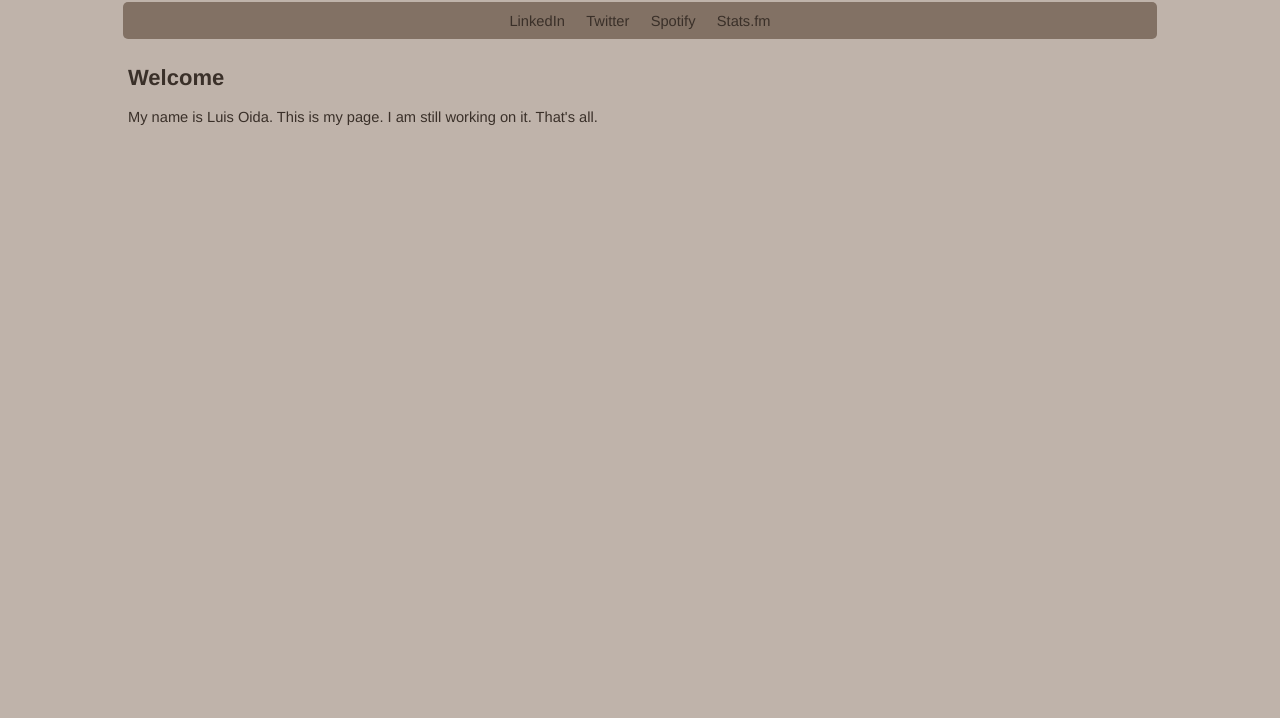
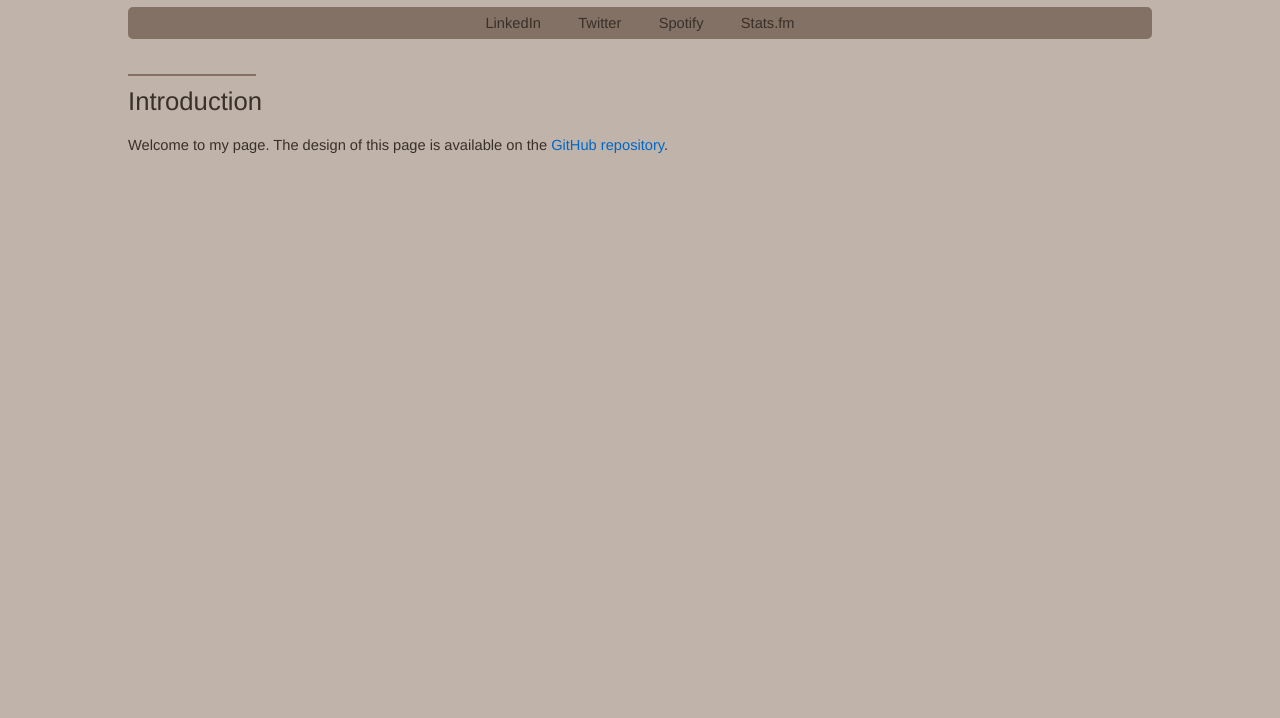
Before and after one commit to luisoida/luisoida.github.io, a plain HTML site: page index.html in a window 1280 px wide. Shown: the part 82-800 px from the top of the page. Drawn offline with Linux system fonts and the light colour scheme.

Commit message:
Updates navigation bar
Adds more colors to be used by the navigation bar
Removes shadow from previous interface version

```diff
--- a/index.html
+++ b/index.html
@@ -20,9 +20,10 @@
 </nav>
 <main>
     <section id="welcome">
-        <h1>Welcome</h1>
+        <h2>Introduction</h2>
         <p>
-            My name is Luis Oida. This is my page. I am still working on it. That's all.
+            Welcome to my page. The design of this page is available on the
+            <a href="https://www.github.com/">GitHub repository</a>.
         </p>
     </section>
 </main>
--- a/stylesheet.css
+++ b/stylesheet.css
@@ -19,6 +19,10 @@
         --lo-background: #3A3029;
         --lo-foreground: #BFB3AA;
         --lo-medium: #827164;
+        --lo-lighter: #9B8C81;
+        --lo-deeper: #6D5B50;
+        --lo-deeper-2: #544439;
+        --lo-text-link: #107BD1;
     }
 }
 
@@ -27,6 +31,10 @@
         --lo-background: #BFB3AA;
         --lo-foreground: #3A3029;
         --lo-medium: #827164;
+        --lo-lighter: #9B8C81;
+        --lo-deeper: #6D5B50;
+        --lo-deeper-2: #544439;
+        --lo-text-link: #0068C8;
     }
 }
 
@@ -99,7 +107,7 @@ header#lo-header > h1::before,
 h1#lo-site-name::before {
     display: block;
     content: " ";
-    background-color: var(--lo-foreground);
+    background-color: var(--lo-medium);
     width: 120px;
     height: 0.167em;
     margin-bottom: 6pt;
@@ -107,8 +115,7 @@ h1#lo-site-name::before {
 
 nav#lo-navigation {
     background-color: var(--lo-medium);
-    margin: 2pt -4pt;
-    padding: 2pt 0;
+    margin: 2pt 0;
 }
 
 nav#lo-navigation > ul {
@@ -126,8 +133,9 @@ nav#lo-navigation > ul > li {
 }
 
 nav#lo-navigation > ul > li > * {
+    display: block;
     text-align: center;
-    padding: 2pt 4pt;
+    padding: 6pt 10pt;
 }
 
 nav#lo-navigation > ul > li > a:link {
@@ -141,19 +149,44 @@ nav#lo-navigation > ul > li > a:visited {
 }
 
 nav#lo-navigation > ul > li > a:hover {
-    box-shadow: 0 3px 7px rgb(0 0 0 / 0.5);
+    background-color: var(--lo-deeper);
 }
 
 nav#lo-navigation > ul > li > a:active {
-    color: var(--lo-foreground);
-    box-shadow: 0 1px 3px rgb(0 0 0 / 0.9);
+    background-color: var(--lo-deeper-2);
 }
 
 nav#lo-navigation > ul > li > a {
-    transition: box-shadow 200ms ease;
+    cursor: default;
+    transition: background-color 175ms ease;
 }
 
 ul.lo-no-style {
     list-style-type: none;
     padding: 0;
 }
+
+section > h2:first-child::before {
+    display: block;
+    background-color: var(--lo-medium);
+    content: " ";
+    width: 96pt;
+    height: 2pt;
+    margin-bottom: 8pt;
+}
+
+section > h2 {
+    font-size: 1.75em;
+    font-weight: 500;
+}
+
+/* default styles */
+
+a:link {
+    color: var(--lo-text-link);
+    text-decoration: none;
+}
+
+a:visited {
+    color: inherit;
+}
```
Also changed, not shown: stylesheet.min.css.
